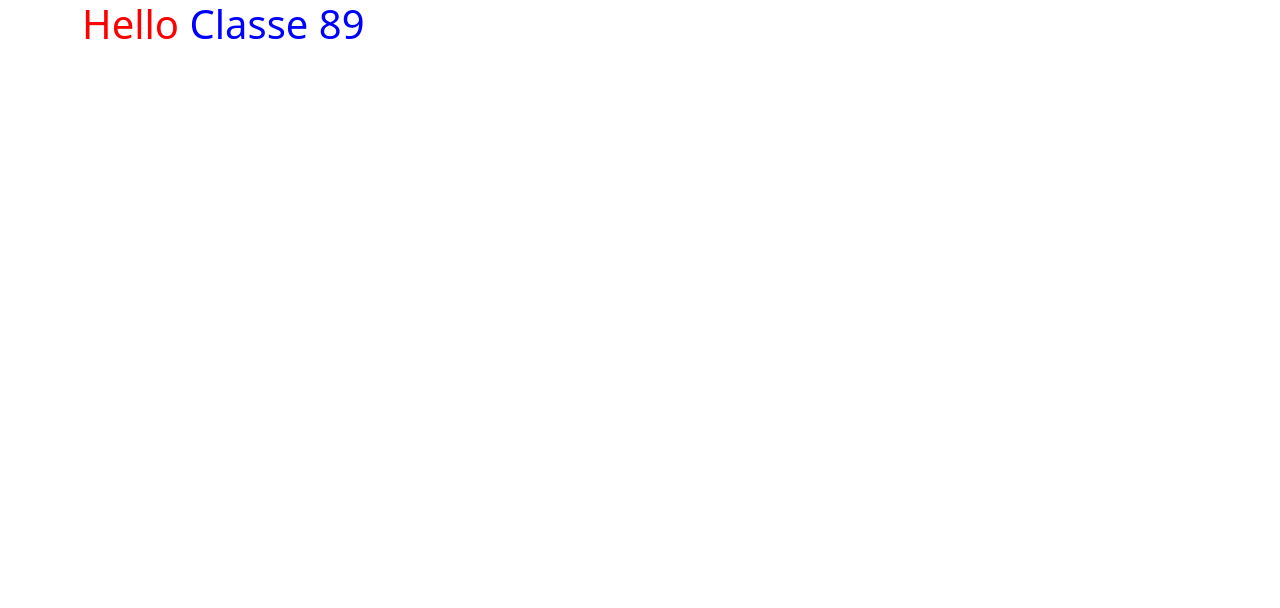
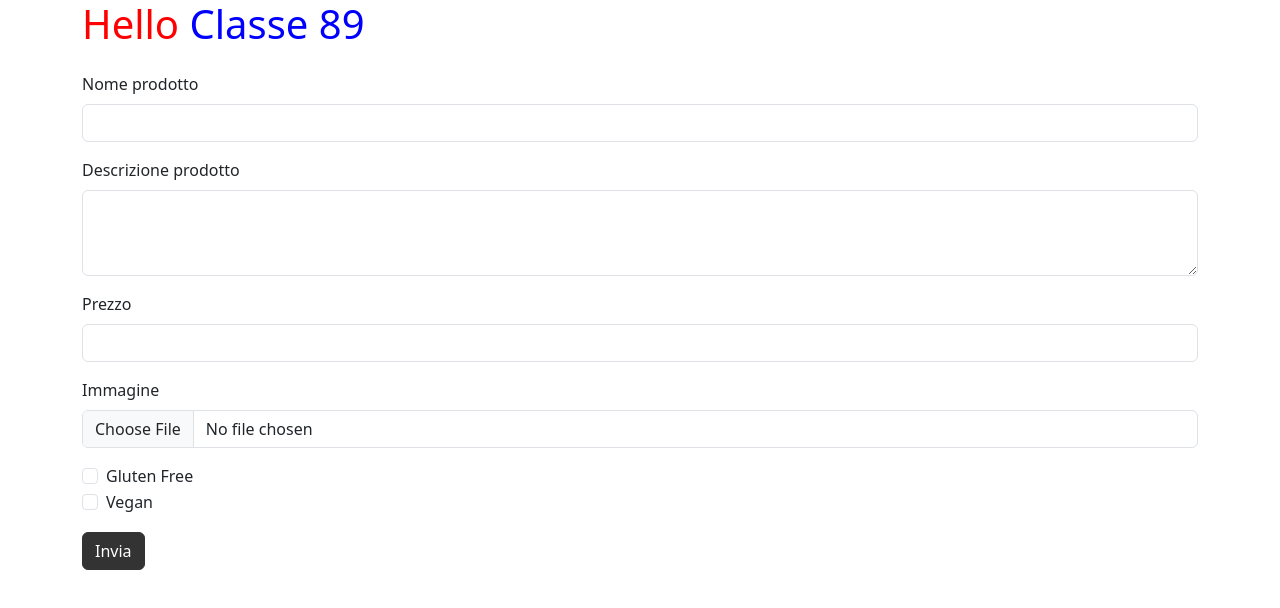
Before and after one commit to DrKillex/deliveboo-frontend, a Vue app: page / in a window 1280 px wide. Shown: the top 608 px of the page. Built offline with nearby package versions, Linux system fonts and the light colour scheme.

Commit message:
feat-formProduct

```diff
--- /dev/null
+++ b/src/components/FormProduct.vue
@@ -0,0 +1,65 @@
+<script>
+export default {
+    name: 'FormProduct',
+    data(){
+        return {
+            formData: {
+                name: '',
+                description: '',
+                price: '',
+                image: '',
+                glutenFree: '',
+                vegan: ''
+            }
+        }
+
+    }
+}
+</script>
+
+<template>
+    <div class="container mt-4">
+        <form action="">
+            <div class="mb-3">
+                <label for="name" class="form-label">Nome prodotto</label>
+                <input type="text" class="form-control" id="name" v-model="formData.name">
+            </div>
+            <div class="mb-3">
+                <label for="description" class="form-label">Descrizione prodotto</label>
+                <textarea class="form-control" id="description" rows="3" v-model="formData.description"></textarea>
+            </div>
+            <div class="mb-3">
+                <label for="price" class="form-label">Prezzo</label>
+                <input type="number" class="form-control" id="price" v-model="formData.price">
+            </div>
+            <div class="mb-3">
+                <label for="image" class="form-label">Immagine</label>
+                <input class="form-control" type="file" id="image">
+            </div>
+            <div class="form-check">
+                <input class="form-check-input" type="checkbox" id="gluten-free">
+                <label class="form-check-label" for="gluten-free">
+                    Gluten Free
+                </label>
+            </div>
+            <div class="form-check">
+                <input class="form-check-input" type="checkbox" id="vegan">
+                <label class="form-check-label" for="vegan">
+                    Vegan
+                </label>
+            </div>
+            <button type="submit" class="btn btn-primary mt-3">Invia</button>
+
+        </form>
+    </div>
+</template>
+
+<style lang="scss" scoped>
+h1 {
+    color: red;
+
+    span {
+        color: blue;
+    }
+}
+</style>
--- a/src/components/HelloApp.vue
+++ b/src/components/HelloApp.vue
@@ -1,13 +1,17 @@
-
 <script>
+import FormProduct from './FormProduct.vue';
 export default {
-    name: 'Hello'
+    name: 'Hello',
+    components: {
+        FormProduct
+    }
 }
 </script>
 
 <template>
     <div>
         <h1 class="container">Hello <span>Classe 89</span></h1>
+        <FormProduct/>
     </div>
 </template>
 
```
